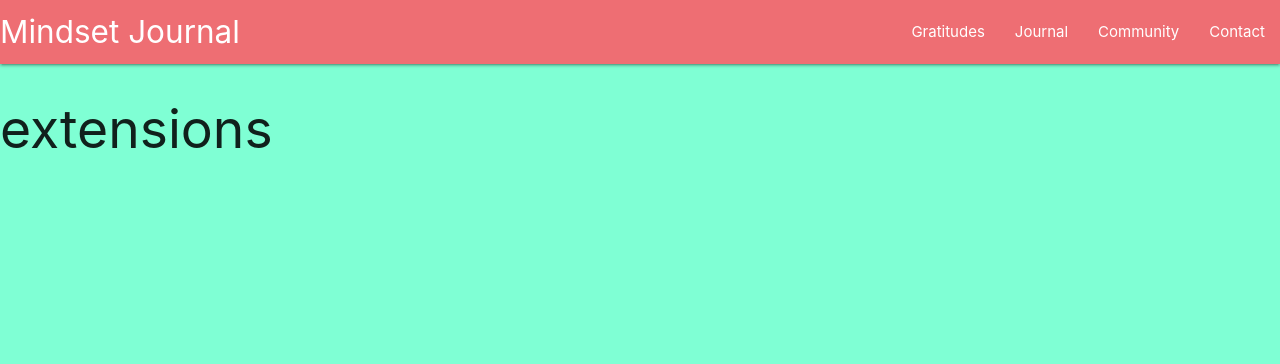
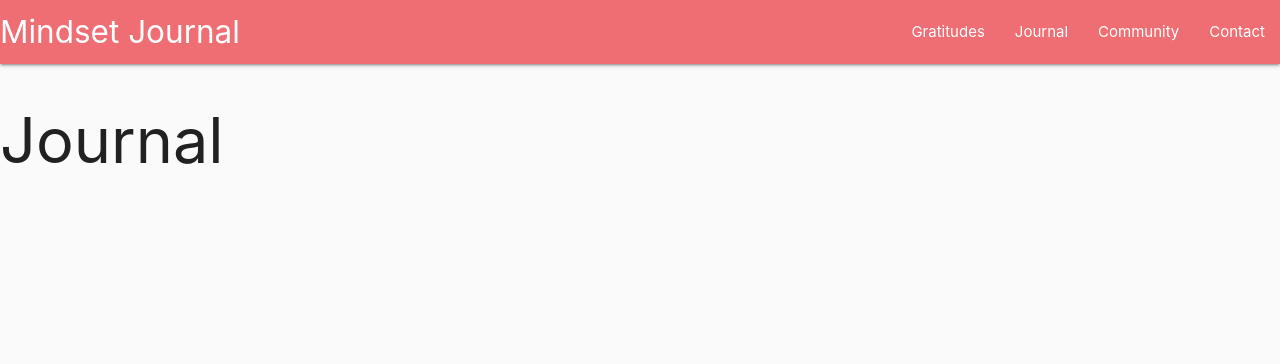
Before and after one commit to emmasarge/mindset-journal, a Flask app: page / in a window 1280 px wide. Shown: the top 364 px of the page. Run offline with Flask 2, Linux system fonts and the light colour scheme; data that the repository does not hold is empty; some libraries are stand-ins or nearby versions.

Commit message:
add journal.html with db

```diff
--- a/static/css/style.css
+++ b/static/css/style.css
@@ -1,3 +1,3 @@
 body {
-    background-color: aquamarine;
+    background-color: #fafafa;
 }
--- a/static/js/script.js
+++ b/static/js/script.js
@@ -1,3 +1,4 @@
   $(document).ready(function(){
     $('.sidenav').sidenav();
+     $('.collapsible').collapsible();
   });
--- a/templates/journal.html
+++ b/templates/journal.html
@@ -1,12 +1,35 @@
 {% extends "base.html" %}
 {% block content %}
 
-<h2>extensions</h2>
+
+<section class="journal-title">
+    <h1>Journal</h1>
+</section>
+
+<section class="journal-entries">
+
     {% for journal in journal %}
-
-        {{ journal.date }}<br>
-        {{ journal.mood }}<br>
-        {{ journal.text }}
+        {% if journal|length > 0 %}
+    <ul class="collapsible">
+        <li>
+            <div class="collapsible-header">
+               <strong>Date </strong>:  {{ journal.date }}
+        {% endif %}
+            </div>
+            <div class="collapsible-body"><span>
+                <p>Mood: <em>{{ journal.mood }}</em></p>
+                <p>{{ journal.text }}</p>
+            </span>
+        </div>
+        </li>
+    </ul>
 
     {% endfor %}
+
+</section>
+
+<section class="journal input">
+
+
+</section>
 {% endblock %}
```
